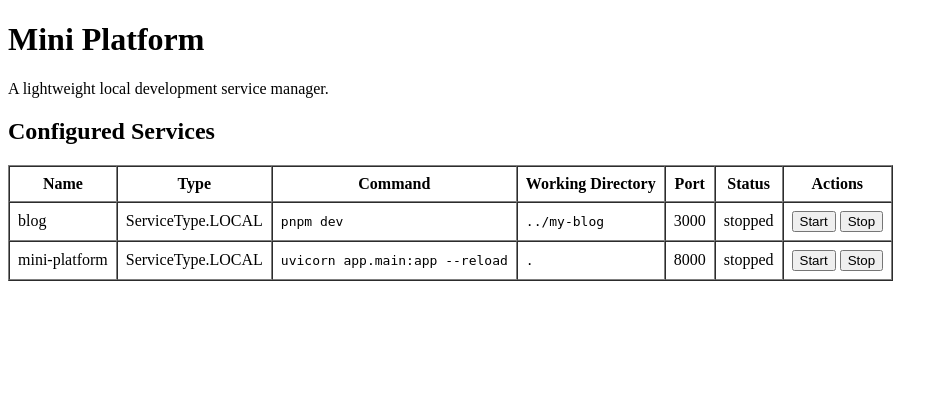
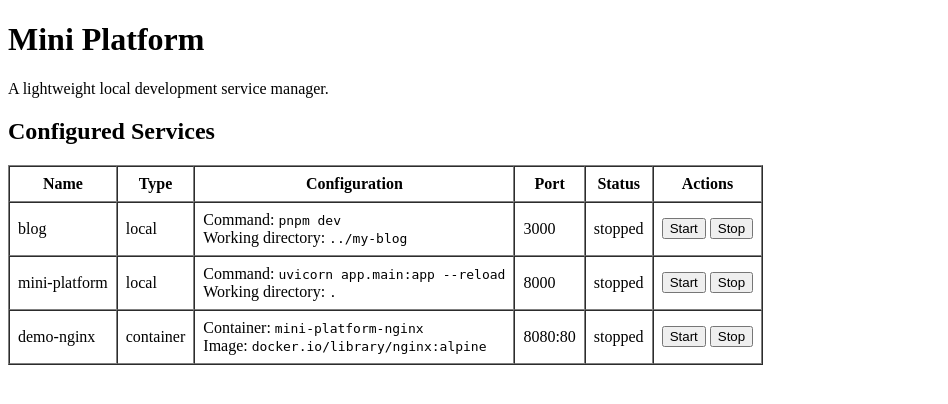
Before and after one commit to mark-dudu/mini-platform, a FastAPI app: page / in a window 1280 px wide. Shown: the top 404 px of the page, without its empty margins (0-948 px from the left). Run offline with FastAPI, Linux system fonts and the light colour scheme.

Commit message:
feat: support mixed service configuration

```diff
--- a/app/templates/index.html
+++ b/app/templates/index.html
@@ -18,8 +18,7 @@
             <tr>
                 <th>Name</th>
                 <th>Type</th>
-                <th>Command</th>
-                <th>Working Directory</th>
+                <th>Configuration</th>
                 <th>Port</th>
                 <th>Status</th>
                 <th>Actions</th>
@@ -29,17 +28,59 @@
             {% for service in services %}
             <tr>
                 <td>{{ service.name }}</td>
-                <td>{{ service.type }}</td>
-                <td><code>{{ service.command }}</code></td>
-                <td><code>{{ service.working_dir }}</code></td>
-                <td>{{ service.port }}</td>
+                <td>{{ service.type.value }}</td>
+
+                <td>
+                    {% if service.type.value == "local" %}
+                        <div>
+                            Command:
+                            <code>{{ service.command }}</code>
+                        </div>
+                        <div>
+                            Working directory:
+                            <code>{{ service.working_dir }}</code>
+                        </div>
+                    {% elif service.type.value == "container" %}
+                        <div>
+                            Container:
+                            <code>{{ service.container_name }}</code>
+                        </div>
+                        <div>
+                            Image:
+                            <code>{{ service.image }}</code>
+                        </div>
+                    {% endif %}
+                </td>
+
+                <td>
+                    {% if service.type.value == "local" %}
+                        {{ service.port }}
+                    {% elif service.type.value == "container" %}
+                        {% if service.host_port is not none
+                            and service.container_port is not none %}
+                            {{ service.host_port }}:{{ service.container_port }}
+                        {% else %}
+                            —
+                        {% endif %}
+                    {% endif %}
+                </td>
+
                 <td>{{ service.status }}</td>
+
                 <td>
-                    <form method="post" action="/services/{{ service.name }}/start" style="display:inline;">
+                    <form
+                        method="post"
+                        action="/services/{{ service.name }}/start"
+                        style="display:inline;"
+                    >
                         <button type="submit">Start</button>
                     </form>
 
-                    <form method="post" action="/services/{{ service.name }}/stop" style="display:inline;">
+                    <form
+                        method="post"
+                        action="/services/{{ service.name }}/stop"
+                        style="display:inline;"
+                    >
                         <button type="submit">Stop</button>
                     </form>
                 </td>
--- a/config/services.yaml
+++ b/config/services.yaml
@@ -11,3 +11,10 @@ services:
   command: "uvicorn app.main:app --reload"
   working_dir: "."
   port: 8000
+
+- name: demo-nginx
+  type: container
+  container_name: "mini-platform-nginx"
+  image: "docker.io/library/nginx:alpine"
+  host_port: 8080
+  container_port: 80
```
Also changed, not shown: learning-log.md (+33 -0 lines), tests/test_api.py (+35 -0 lines), tests/test_config_loader.py (+41 -0 lines).
